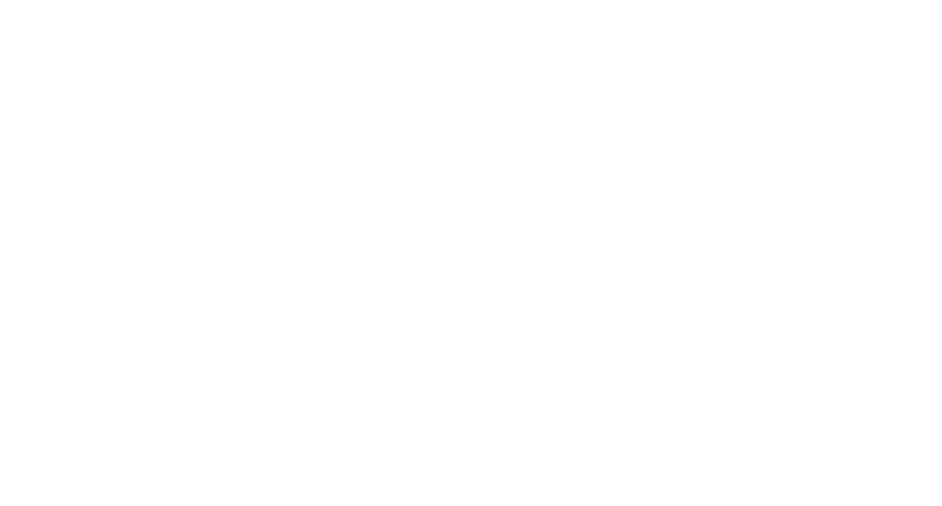
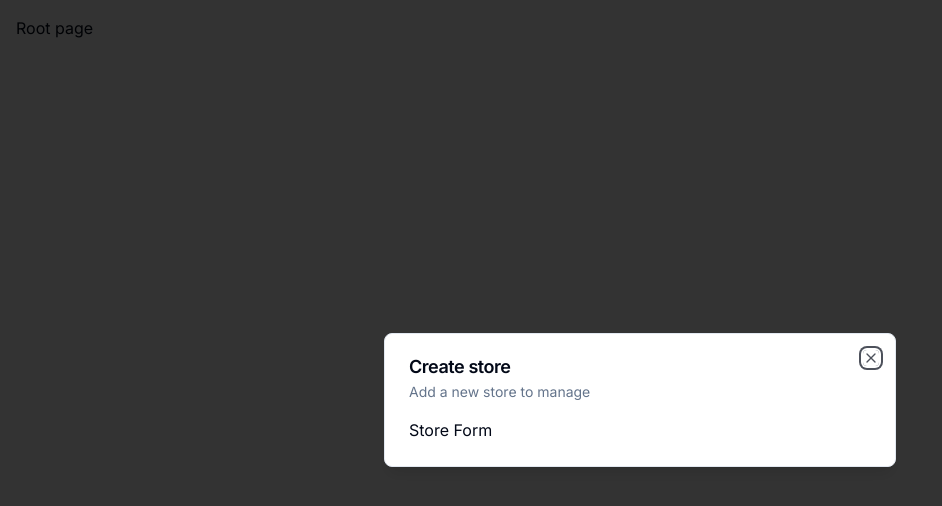
Before and after one commit to LaVieja1/lit-kicks-v2, a Next.js app: page / in a window 1280 px wide. Shown: the top 506 px of the page, without its empty margins (0-942 px from the left). Built offline with nearby package versions, Linux system fonts and the light colour scheme.

Commit message:
añadido modalStore

```diff
--- a/app/(root)/page.tsx
+++ b/app/(root)/page.tsx
@@ -1,11 +1,19 @@
-import { UserButton } from "@clerk/nextjs";
+"use client";
+
+import { useStoreModal } from "@/hooks/use-store-modal";
+import { useEffect } from "react";
 
 const SetupPage = () => {
-  return (
-    <div className="p-4">
-      <UserButton afterSignOutUrl="/" />
-    </div>
-  );
+  const onOpen = useStoreModal((state) => state.onOpen);
+  const isOpen = useStoreModal((state) => state.isOpen);
+
+  useEffect(() => {
+    if (!isOpen) {
+      onOpen();
+    }
+  }, [isOpen, onOpen]);
+
+  return <div className="p-4">Root page</div>;
 };
 
 export default SetupPage;
--- a/app/layout.tsx
+++ b/app/layout.tsx
@@ -1,7 +1,9 @@
+import "./globals.css";
 import type { Metadata } from "next";
 import { Inter } from "next/font/google";
 import { ClerkProvider } from "@clerk/nextjs";
-import "./globals.css";
+
+import { ModalProvider } from "@/providers/modal-provider";
 
 const inter = Inter({ subsets: ["latin"] });
 
@@ -18,7 +20,10 @@
   return (
     <ClerkProvider>
       <html lang="en">
-        <body className={inter.className}>{children}</body>
+        <body className={inter.className}>
+          <ModalProvider />
+          {children}
+        </body>
       </html>
     </ClerkProvider>
   );
--- /dev/null
+++ b/components/modals/store-modal.tsx
@@ -0,0 +1,20 @@
+"use client";
+
+import { useStoreModal } from "@/hooks/use-store-modal";
+
+import { Modal } from "@/components/ui/modal";
+
+export const StoreModal = () => {
+  const storeModal = useStoreModal();
+
+  return (
+    <Modal
+      title="Create store"
+      description="Add a new store to manage"
+      isOpen={storeModal.isOpen}
+      onClose={storeModal.onClose}
+    >
+      Store Form
+    </Modal>
+  );
+};
--- /dev/null
+++ b/components/ui/dialog.tsx
@@ -0,0 +1,122 @@
+"use client"
+
+import * as React from "react"
+import * as DialogPrimitive from "@radix-ui/react-dialog"
+import { X } from "lucide-react"
+
+import { cn } from "@/lib/utils"
+
+const Dialog = DialogPrimitive.Root
+
+const DialogTrigger = DialogPrimitive.Trigger
+
+const DialogPortal = DialogPrimitive.Portal
+
+const DialogClose = DialogPrimitive.Close
+
+const DialogOverlay = React.forwardRef<
+  React.ElementRef<typeof DialogPrimitive.Overlay>,
+  React.ComponentPropsWithoutRef<typeof DialogPrimitive.Overlay>
+>(({ className, ...props }, ref) => (
+  <DialogPrimitive.Overlay
+    ref={ref}
+    className={cn(
+      "fixed inset-0 z-50 bg-black/80  data-[state=open]:animate-in data-[state=closed]:animate-out data-[state=closed]:fade-out-0 data-[state=open]:fade-in-0",
+      className
+    )}
+    {...props}
+  />
+))
+DialogOverlay.displayName = DialogPrimitive.Overlay.displayName
+
+const DialogContent = React.forwardRef<
+  React.ElementRef<typeof DialogPrimitive.Content>,
+  React.ComponentPropsWithoutRef<typeof DialogPrimitive.Content>
+>(({ className, children, ...props }, ref) => (
+  <DialogPortal>
+    <DialogOverlay />
+    <DialogPrimitive.Content
+      ref={ref}
+      className={cn(
+        "fixed left-[50%] top-[50%] z-50 grid w-full max-w-lg translate-x-[-50%] translate-y-[-50%] gap-4 border bg-background p-6 shadow-lg duration-200 data-[state=open]:animate-in data-[state=closed]:animate-out data-[state=closed]:fade-out-0 data-[state=open]:fade-in-0 data-[state=closed]:zoom-out-95 data-[state=open]:zoom-in-95 data-[state=closed]:slide-out-to-left-1/2 data-[state=closed]:slide-out-to-top-[48%] data-[state=open]:slide-in-from-left-1/2 data-[state=open]:slide-in-from-top-[48%] sm:rounded-lg",
+        className
+      )}
+      {...props}
+    >
+      {children}
+      <DialogPrimitive.Close className="absolute right-4 top-4 rounded-sm opacity-70 ring-offset-background transition-opacity hover:opacity-100 focus:outline-none focus:ring-2 focus:ring-ring focus:ring-offset-2 disabled:pointer-events-none data-[state=open]:bg-accent data-[state=open]:text-muted-foreground">
+        <X className="h-4 w-4" />
+        <span className="sr-only">Close</span>
+      </DialogPrimitive.Close>
+    </DialogPrimitive.Content>
+  </DialogPortal>
+))
+DialogContent.displayName = DialogPrimitive.Content.displayName
+
+const DialogHeader = ({
+  className,
+  ...props
+}: React.HTMLAttributes<HTMLDivElement>) => (
+  <div
+    className={cn(
+      "flex flex-col space-y-1.5 text-center sm:text-left",
+      className
+    )}
+    {...props}
+  />
+)
+DialogHeader.displayName = "DialogHeader"
+
+const DialogFooter = ({
+  className,
+  ...props
+}: React.HTMLAttributes<HTMLDivElement>) => (
+  <div
+    className={cn(
+      "flex flex-col-reverse sm:flex-row sm:justify-end sm:space-x-2",
+      className
+    )}
+    {...props}
+  />
+)
+DialogFooter.displayName = "DialogFooter"
+
+const DialogTitle = React.forwardRef<
+  React.ElementRef<typeof DialogPrimitive.Title>,
+  React.ComponentPropsWithoutRef<typeof DialogPrimitive.Title>
+>(({ className, ...props }, ref) => (
+  <DialogPrimitive.Title
+    ref={ref}
+    className={cn(
+      "text-lg font-semibold leading-none tracking-tight",
+      className
+    )}
+    {...props}
+  />
+))
+DialogTitle.displayName = DialogPrimitive.Title.displayName
+
+const DialogDescription = React.forwardRef<
+  React.ElementRef<typeof DialogPrimitive.Description>,
+  React.ComponentPropsWithoutRef<typeof DialogPrimitive.Description>
+>(({ className, ...props }, ref) => (
+  <DialogPrimitive.Description
+    ref={ref}
+    className={cn("text-sm text-muted-foreground", className)}
+    {...props}
+  />
+))
+DialogDescription.displayName = DialogPrimitive.Description.displayName
+
+export {
+  Dialog,
+  DialogPortal,
+  DialogOverlay,
+  DialogClose,
+  DialogTrigger,
+  DialogContent,
+  DialogHeader,
+  DialogFooter,
+  DialogTitle,
+  DialogDescription,
+}
--- /dev/null
+++ b/components/ui/modal.tsx
@@ -0,0 +1,43 @@
+"use client";
+
+import {
+  Dialog,
+  DialogContent,
+  DialogDescription,
+  DialogHeader,
+  DialogTitle,
+} from "@/components/ui/dialog";
+
+interface ModalProps {
+  title: string;
+  description: string;
+  isOpen: boolean;
+  onClose: () => void;
+  children?: React.ReactNode;
+}
+
+export const Modal: React.FC<ModalProps> = ({
+  title,
+  description,
+  isOpen,
+  onClose,
+  children,
+}) => {
+  const onChange = (open: boolean) => {
+    if (!open) {
+      onClose();
+    }
+  };
+
+  return (
+    <Dialog open={isOpen} onOpenChange={onChange}>
+      <DialogContent>
+        <DialogHeader>
+          <DialogTitle>{title}</DialogTitle>
+          <DialogDescription>{description}</DialogDescription>
+        </DialogHeader>
+        <div>{children}</div>
+      </DialogContent>
+    </Dialog>
+  );
+};
--- /dev/null
+++ b/hooks/use-store-modal.tsx
@@ -0,0 +1,13 @@
+import { create } from "zustand";
+
+interface useStoreModalStore {
+  isOpen: boolean;
+  onOpen: () => void;
+  onClose: () => void;
+}
+
+export const useStoreModal = create<useStoreModalStore>((set) => ({
+  isOpen: false,
+  onOpen: () => set({ isOpen: true }),
+  onClose: () => set({ isOpen: false }),
+}));
--- a/package.json
+++ b/package.json
@@ -10,6 +10,7 @@
   },
   "dependencies": {
     "@clerk/nextjs": "^4.29.7",
+    "@radix-ui/react-dialog": "^1.0.5",
     "@radix-ui/react-slot": "^1.0.2",
     "class-variance-authority": "^0.7.0",
     "clsx": "^2.1.0",
@@ -18,7 +19,8 @@
     "react": "^18",
     "react-dom": "^18",
     "tailwind-merge": "^2.2.1",
-    "tailwindcss-animate": "^1.0.7"
+    "tailwindcss-animate": "^1.0.7",
+    "zustand": "^4.5.1"
   },
   "devDependencies": {
     "@types/node": "^20",
--- /dev/null
+++ b/providers/modal-provider.tsx
@@ -0,0 +1,23 @@
+"use client";
+
+import { useEffect, useState } from "react";
+
+import { StoreModal } from "@/components/modals/store-modal";
+
+export const ModalProvider = () => {
+  const [isMounted, setIsMounted] = useState(false);
+
+  useEffect(() => {
+    setIsMounted(true);
+  }, []);
+
+  if (!isMounted) {
+    return null;
+  }
+
+  return (
+    <>
+      <StoreModal />
+    </>
+  );
+};
```
Also changed, not shown: 1 other file (tests, documents, lock files or other folders).
